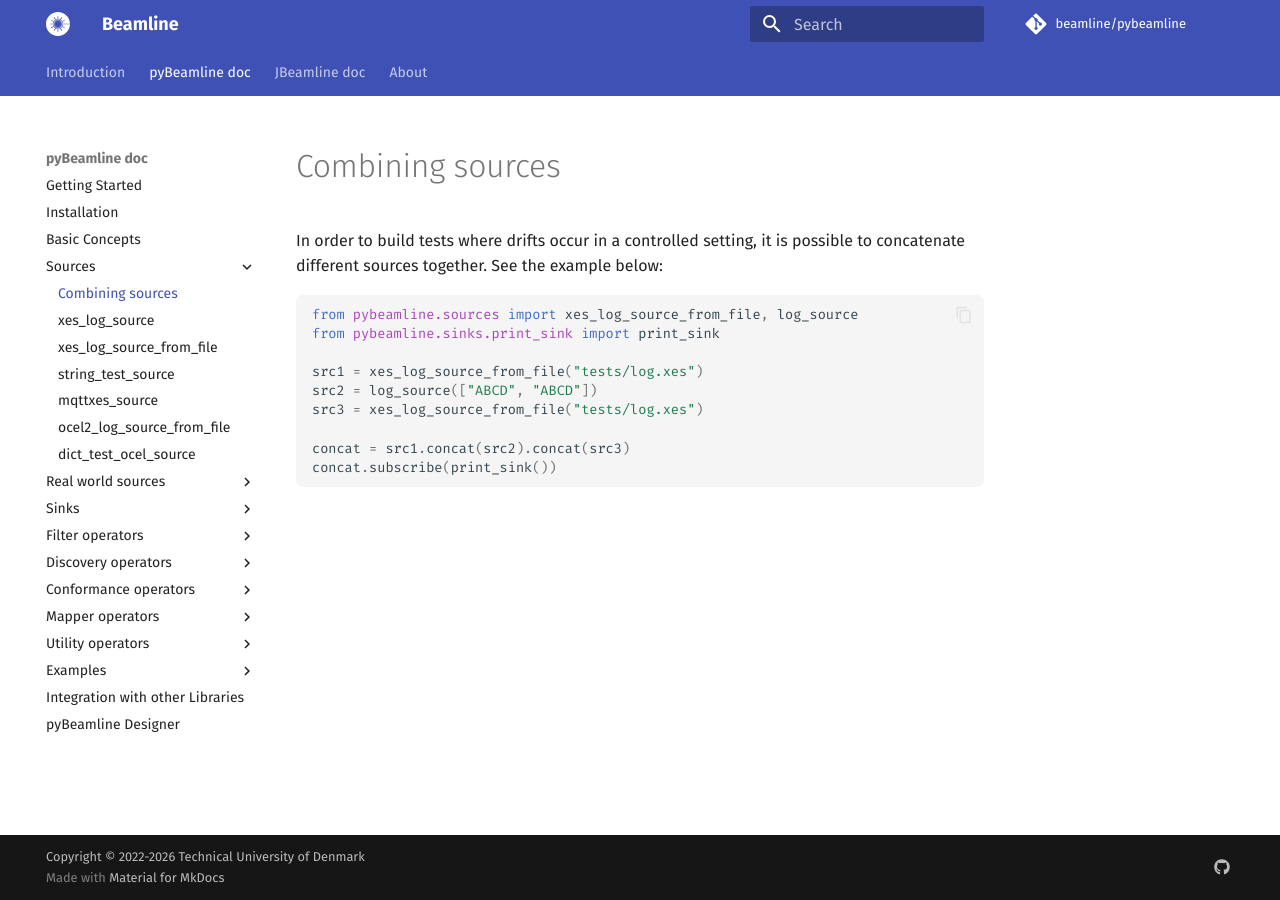
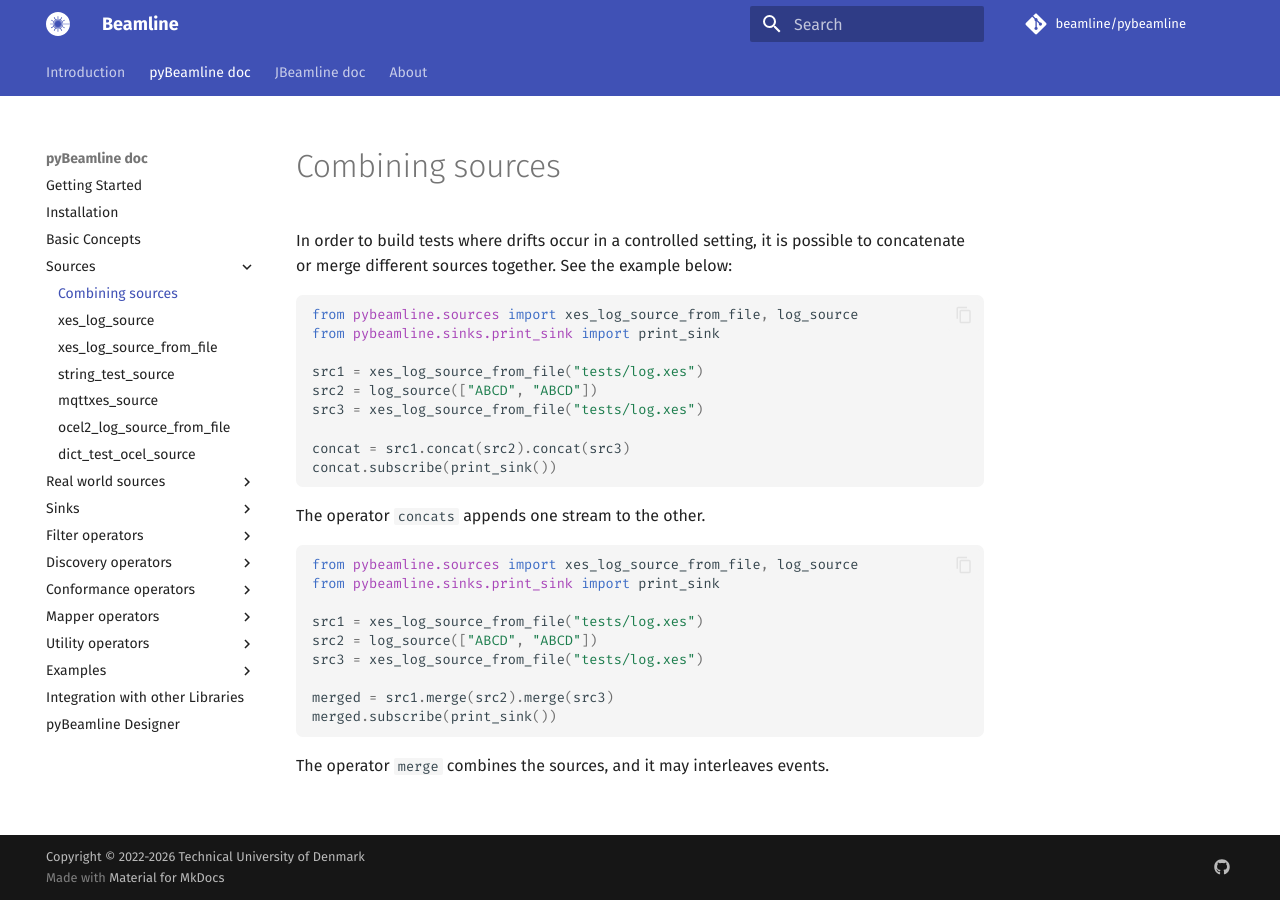
Before and after one commit to beamline/docs, an MkDocs documentation site: the page built from docs/pybeamline/sources/combining-sources.md, in a window 1280 px wide. Built offline with MkDocs 1.6.1 and Material for MkDocs 9.7.7, drawn with Linux system fonts in a browser that asks for light colours; comment, search, counter and statistics services are not loaded.

Commit message:
Added description for merge/concat

````diff
--- a/docs/pybeamline/sources/combining-sources.md
+++ b/docs/pybeamline/sources/combining-sources.md
@@ -1,6 +1,6 @@
 # Combining sources
 
-In order to build tests where drifts occur in a controlled setting, it is possible to concatenate different sources together. See the example below:
+In order to build tests where drifts occur in a controlled setting, it is possible to concatenate or merge different sources together. See the example below:
 
 ```python
 from pybeamline.sources import xes_log_source_from_file, log_source
@@ -13,3 +13,19 @@ src3 = xes_log_source_from_file("tests/log.xes")
 concat = src1.concat(src2).concat(src3)
 concat.subscribe(print_sink())
 ```
+
+The operator `concats` appends one stream to the other.
+
+```python
+from pybeamline.sources import xes_log_source_from_file, log_source
+from pybeamline.sinks.print_sink import print_sink
+
+src1 = xes_log_source_from_file("tests/log.xes")
+src2 = log_source(["ABCD", "ABCD"])
+src3 = xes_log_source_from_file("tests/log.xes")
+
+merged = src1.merge(src2).merge(src3)
+merged.subscribe(print_sink())
+```
+
+The operator `merge` combines the sources, and it may interleaves events.
````
